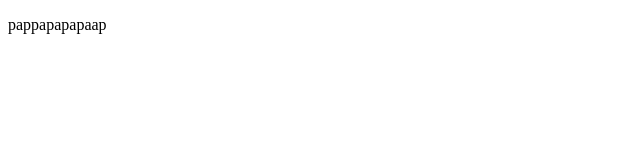
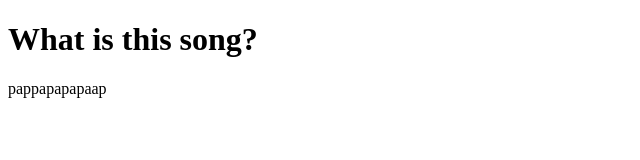
Before and after one commit to Rama-kodehode/min-nettside, a plain HTML site: page index.html in a window 1280 px wide. Shown: the whole page, without its empty margins (0-640 px from the left). Drawn offline with Linux system fonts and the light colour scheme.

Commit message:
added a h1 title

```diff
--- a/index.html
+++ b/index.html
@@ -6,6 +6,7 @@
     <title>Document</title>
   </head>
   <body>
+    <h1>What is this song?</h1>
     <p>pappapapapaap</p>
   </body>
 </html>
```
